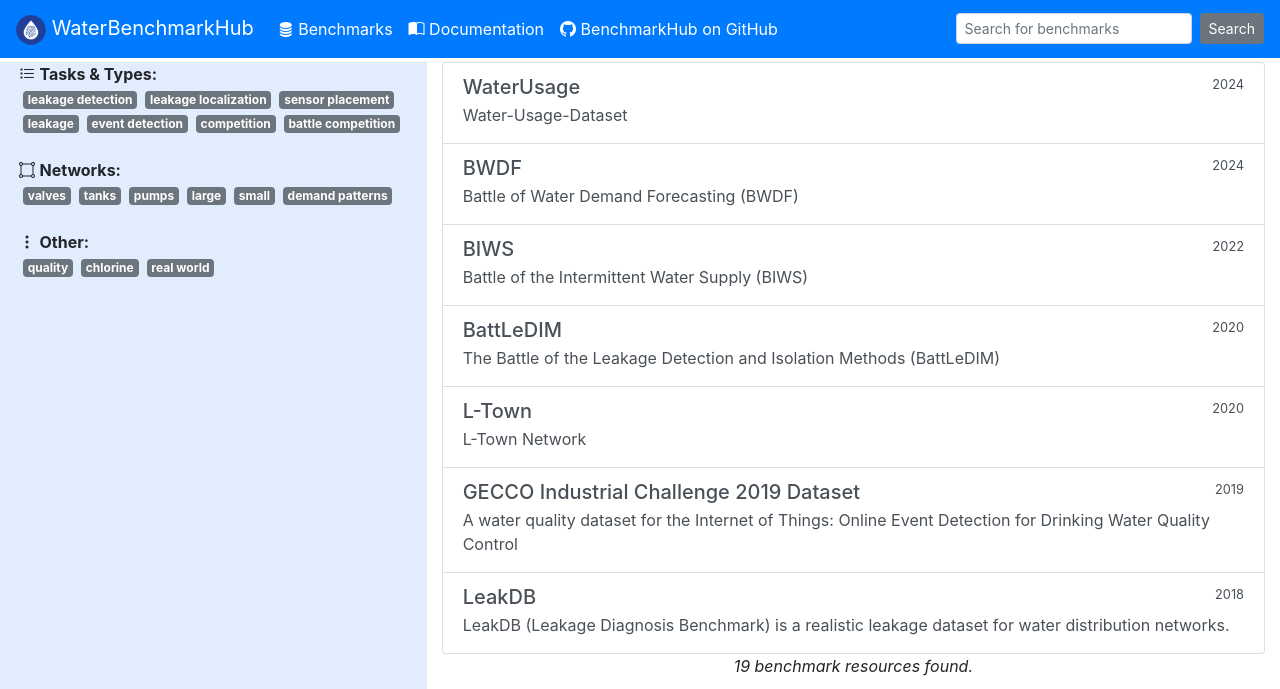
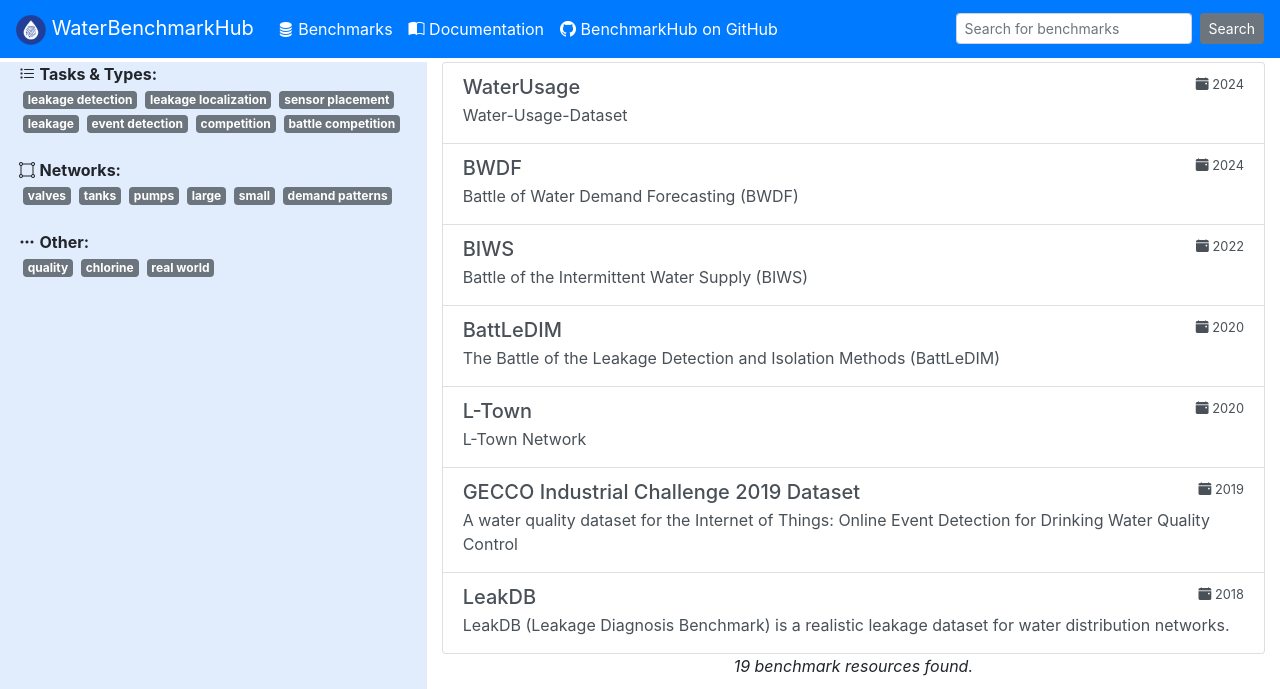
Before and after one commit to WaterFutures/WaterBenchmarkHub, a Jekyll site: the page webpage/index.html, which Jekyll copies as it is, in a window 1280 px wide. Shown: the top 689 px of the page. Built offline with Jekyll 4.4.1, drawn with Linux system fonts in a browser that asks for light colours.

Commit message:
Minor icon changes

```diff
--- a/webpage/index.html
+++ b/webpage/index.html
@@ -118,7 +118,7 @@
               <br>
               <div class="row ml-1">
                 <span>
-                  <i class="bi-three-dots-vertical"></i>
+                  <i class="bi-three-dots"></i>
                   <b>Other:</b>
                 </span>
               </div>
--- a/webpage/static/js/controller.js
+++ b/webpage/static/js/controller.js
@@ -18,7 +18,7 @@ window.onload = () => {
                     <b-list-group-item :href="benchmark.permalink" target="_blank">
                       <div class="d-flex w-100 justify-content-between">
                         <h5 class="mb-1">{{benchmark.name}}</h5>
-                        <small>{{benchmark.year}}</small>
+                        <small><i class="bi bi-calendar-event-fill"></i> {{benchmark.year}}</small>
                       </div>
                       <p class="mb-1">
                         {{benchmark.desc}}
```
